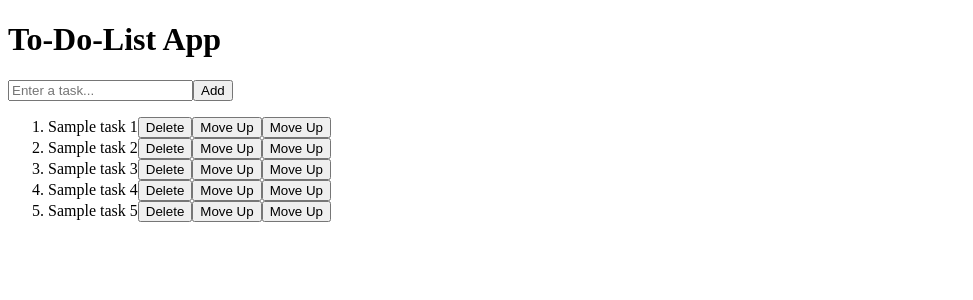
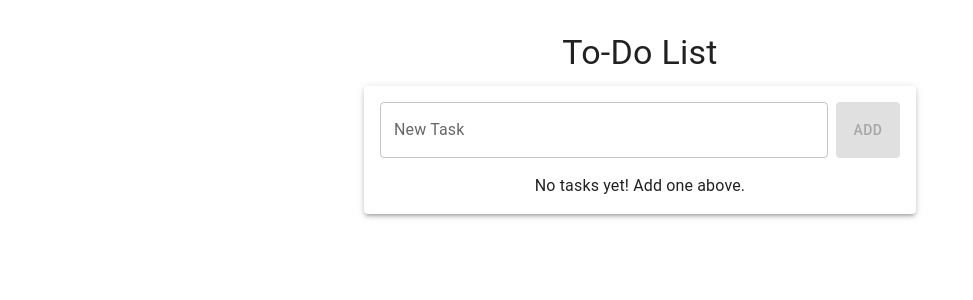
Before and after one commit to Nahian-H/ToDoListApp, a React (Vite) app: page / in a window 1280 px wide. Shown: the top 300 px of the page, without its empty margins (0-973 px from the left). Built offline with nearby package versions, Linux system fonts and the light colour scheme.

Commit message:
MUI and props functionality implementation

```diff
--- a/src/App.tsx
+++ b/src/App.tsx
@@ -1,12 +1,19 @@
-import { useState } from 'react'
-import reactLogo from './assets/react.svg'
-import viteLogo from '/vite.svg'
-import './App.css'
-import ToDoList from './ToDoList'
+import React from 'react';
+import { CssBaseline, Container, Typography } from '@mui/material';
+import ToDoList from './ToDoList';
 
-function App() {
+const App: React.FC = () => {
+  return (
+    <>
+      <CssBaseline />
+      <Container maxWidth="sm" sx={{ mt: 4 }}>
+        <Typography variant="h4" component="h1" align="center" gutterBottom>
+          To-Do List
+        </Typography>
+        <ToDoList />
+      </Container>
+    </>
+  );
+};
 
-  return (<ToDoList />)
-}
-
-export default App
+export default App;
--- /dev/null
+++ b/src/Props.tsx
@@ -0,0 +1,37 @@
+import React, { useState } from 'react';
+import { Box, TextField, Button } from '@mui/material';
+
+interface InputFieldProps {
+  onAddTask: (text: string) => void;
+}
+
+const InputProps: React.FC<InputFieldProps> = ({ onAddTask }) => {
+  const [input, setInput] = useState('');
+
+  const handleAddTask = () => {
+    onAddTask(input);
+    setInput(''); // Clear input field
+  };
+
+  return (
+    <Box sx={{ display: 'flex', gap: 1 }}>
+      <TextField
+        fullWidth
+        variant="outlined"
+        label="New Task"
+        value={input}
+        onChange={(e) => setInput(e.target.value)}
+      />
+      <Button
+        variant="contained"
+        color="primary"
+        onClick={handleAddTask}
+        disabled={!input.trim()}
+      >
+        Add
+      </Button>
+    </Box>
+  );
+};
+
+export default InputProps;
--- a/src/ToDoList.tsx
+++ b/src/ToDoList.tsx
@@ -1,71 +1,59 @@
-import React, { useState } from 'react'
+import React, { useState } from 'react';
+import { List, Typography, Paper } from '@mui/material';
+import InputProps from './Props';
+import ToDoItem from './ToDoListItem';
 
-function ToDoList() {
-    const [tasks, setTasks] = useState(["Sample task 1" , "Sample task 2", "Sample task 3", "Sample task 4", "Sample task 5"]);
-    const [newTask, setNewTask] = useState("");
-
-
-function handleInputChange(event: any) {
-    setNewTask(event.target.value);
+interface Task {
+  id: number;
+  text: string;
+  completed: boolean;
 }
 
-function addTask() {
-    setTasks(t => [...t, newTask])
-}
+const ToDoList: React.FC = () => {
+  const [tasks, setTasks] = useState<Task[]>([]);
 
-function deleteTask(index:any) {
+  const addTask = (text: string) => {
+    if (text.trim()) {
+      setTasks((prev) => [
+        ...prev,
+        { id: Date.now(), text, completed: false },
+      ]);
+    }
+  };
 
-}
+  const toggleTask = (id: number) => {
+    setTasks((prev) =>
+      prev.map((task) =>
+        task.id === id ? { ...task, completed: !task.completed } : task
+      )
+    );
+  };
 
-function moveTaskUp(index:any) {
+  const deleteTask = (id: number) => {
+    setTasks((prev) => prev.filter((task) => task.id !== id));
+  };
 
-}
-
-function moveTaskDown(index:any) {
-
-}
-
-return (
-<div className='to-do-list'>
-    <h1>To-Do-List App</h1>
-    <div>
-        <input
-            type="text"
-            placeholder='Enter a task...'
-            value={newTask}
-            onChange={handleInputChange}
-        />
-        <button
-        className='add-button'
-        onClick={addTask}>
-            Add
-        </button>
-    </div>
-    <ol>
-        {tasks.map((task, index) =>
-        <li key={index}>
-            <span className='text'>{task}</span>
-            <button
-                className="delete-button"
-                onClick={() => deleteTask(index)}>
-                Delete
-            </button>
-            <button
-            className='move-up-button'
-            onClick={() => moveTaskUp(index)}>
-            Move Up
-            </button>
-            <button
-            className='move-down-button'
-            onClick={() => moveTaskDown(index)}>
-            Move Up
-            </button>
-        </li>
-        )}
-    </ol>
-</div>
-);
-}
-
+  return (
+    <Paper elevation={3} sx={{ p: 2 }}>
+      <InputProps onAddTask={addTask} />
+      {tasks.length > 0 ? (
+        <List>
+          {tasks.map((task) => (
+            <ToDoItem
+              key={task.id}
+              task={task}
+              onToggle={toggleTask}
+              onDelete={deleteTask}
+            />
+          ))}
+        </List>
+      ) : (
+        <Typography align="center" sx={{ mt: 2 }}>
+          No tasks yet! Add one above.
+        </Typography>
+      )}
+    </Paper>
+  );
+};
 
 export default ToDoList;
--- /dev/null
+++ b/src/ToDoListItem.tsx
@@ -0,0 +1,60 @@
+import React from 'react';
+import {
+  ListItem,
+  ListItemText,
+  Checkbox,
+  IconButton,
+  Typography,
+} from '@mui/material';
+import DeleteIcon from '@mui/icons-material/Delete';
+
+interface Task {
+  id: number;
+  text: string;
+  completed: boolean;
+}
+
+interface ToDoItemProps {
+  task: Task;
+  onToggle: (id: number) => void;
+  onDelete: (id: number) => void;
+}
+
+const ToDoItem: React.FC<ToDoItemProps> = ({ task, onToggle, onDelete }) => {
+  return (
+    <ListItem
+      secondaryAction={
+        <IconButton edge="end" onClick={() => onDelete(task.id)}>
+          <DeleteIcon />
+        </IconButton>
+      }
+      sx={{
+        bgcolor: task.completed ? 'action.selected' : 'background.paper',
+        mb: 1,
+      }}
+    >
+      <Checkbox
+        edge="start"
+        checked={task.completed}
+        onChange={() => onToggle(task.id)}
+      />
+      <ListItemText
+        primary={
+          <Typography
+            variant="body1"
+            sx={{
+              textDecoration: task.completed ? 'line-through' : 'none',
+            }}
+          >
+            {task.text}
+          </Typography>
+
+
+
+        }
+      />
+    </ListItem>
+  );
+};
+
+export default ToDoItem;
```
